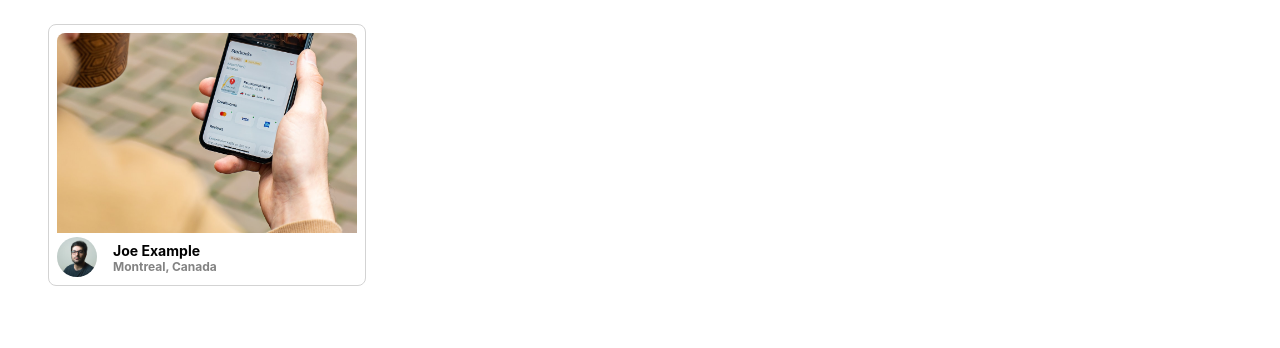
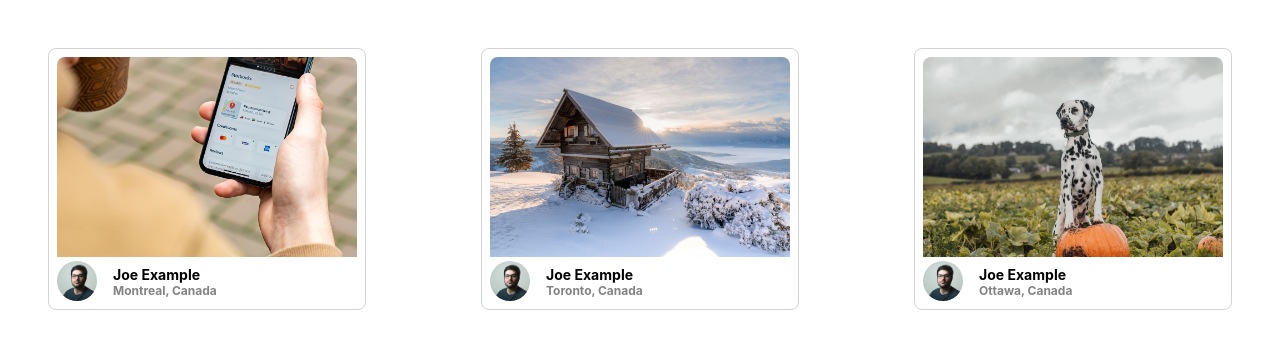
Before and after one commit to MichaelJGryzz/photolabs, a React (Create React App) app in the folder frontend/: page / in a window 1280 px wide. Shown: the top 348 px of the page. Built offline with nearby package versions, Linux system fonts and the light colour scheme; the HTML template or start-up script is replaced by a standard one.

Commit message:
Display three different photos using PhotoList component

```diff
--- a/frontend/src/App.jsx
+++ b/frontend/src/App.jsx
@@ -1,34 +1,16 @@
 import React from 'react';
+// import PhotoList from './components/PhotoListItem';
+import PhotoList from 'components/PhotoList';
 
-// import PhotoListItem from './components/PhotoListItem';
-import PhotoListItem from './components/PhotoListItem';
 import './App.scss';
 
 
-
-const sampleDataForPhotoListItem = {
-  id: "1",
-  location: {
-    city: "Montreal",
-    country: "Canada",
-  },
-  imageSource: `${process.env.PUBLIC_URL}/Image-1-Regular.jpeg`,
-  username: "Joe Example",
-  profile: `${process.env.PUBLIC_URL}/profile-1.jpg`,
-};
 
 // Note: Rendering a single component to build components in isolation
 const App = () => {
   return (
     <div className="App">
-      <PhotoListItem
-        key={sampleDataForPhotoListItem.id}
-        id={sampleDataForPhotoListItem.id}
-        location={sampleDataForPhotoListItem.location}
-        imageSource={sampleDataForPhotoListItem.imageSource}
-        username={sampleDataForPhotoListItem.username}
-        profile={sampleDataForPhotoListItem.profile}
-      />
+      <PhotoList />
     </div>
   );
 };
--- a/frontend/src/components/PhotoList.jsx
+++ b/frontend/src/components/PhotoList.jsx
@@ -1,4 +1,6 @@
 import React from "react";
+// import PhotoListItem from './PhotoListItem';
+import PhotoListItem from "./PhotoListItem";
 
 import "../styles/PhotoList.scss";
 
@@ -59,7 +61,16 @@
 const PhotoList = () => {
   return (
     <ul className="photo-list">
-      {/* Insert React */}
+      {sampleDataForPhotoList.map(photo => (
+        <PhotoListItem
+          key={photo.id}
+          id={photo.id}
+          location={photo.location}
+          imageSource={photo.urls.regular}
+          username={photo.user.name}
+          profile={photo.user.profile}
+        />
+      ))}
     </ul>
   );
 };
```
